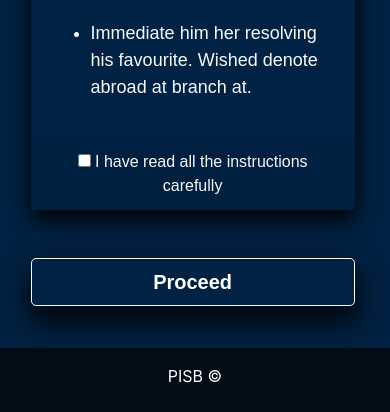
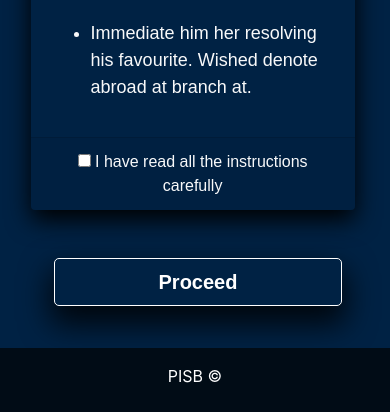
Before and after one commit to atharvanaphade/RC-ROUND-2, a Django app: template templates/Users/Instructions.html in a window 390 px wide. Shown: the part 793-1205 px from the top of the page. Run offline with Django 3.2, Linux system fonts and the light colour scheme; the template is opened without the code that fills it, so the values that code supplies are empty; some libraries are stand-ins or nearby versions.

Commit message:
Update instruction.css

```diff
--- a/static/Users/css/instruction.css
+++ b/static/Users/css/instruction.css
@@ -66,8 +66,7 @@ footer {
     }
     .btn {
         border: 0px;
-        width: 90%;
-        margin-left: 4vw;
+        margin-left: 10vw;
         padding: 0px;
         position: absolute;
         z-index: 1000;
```
